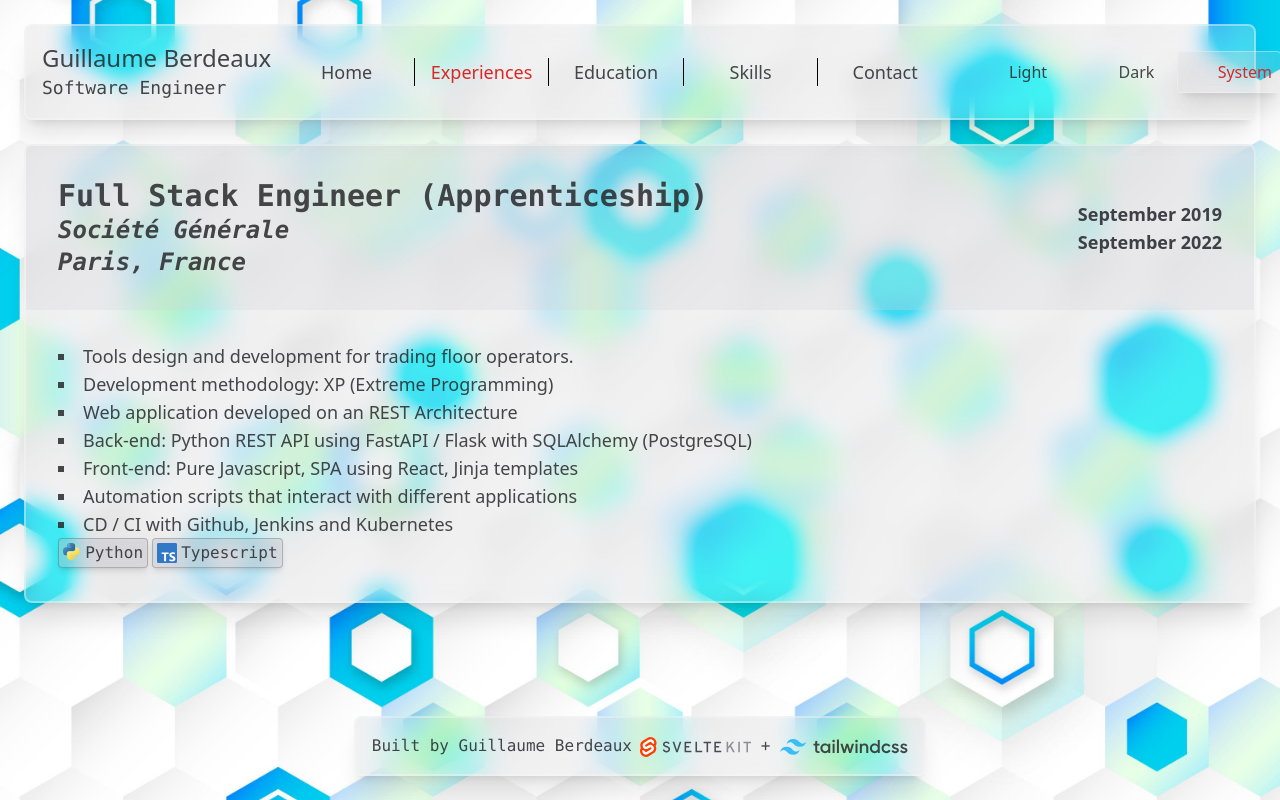
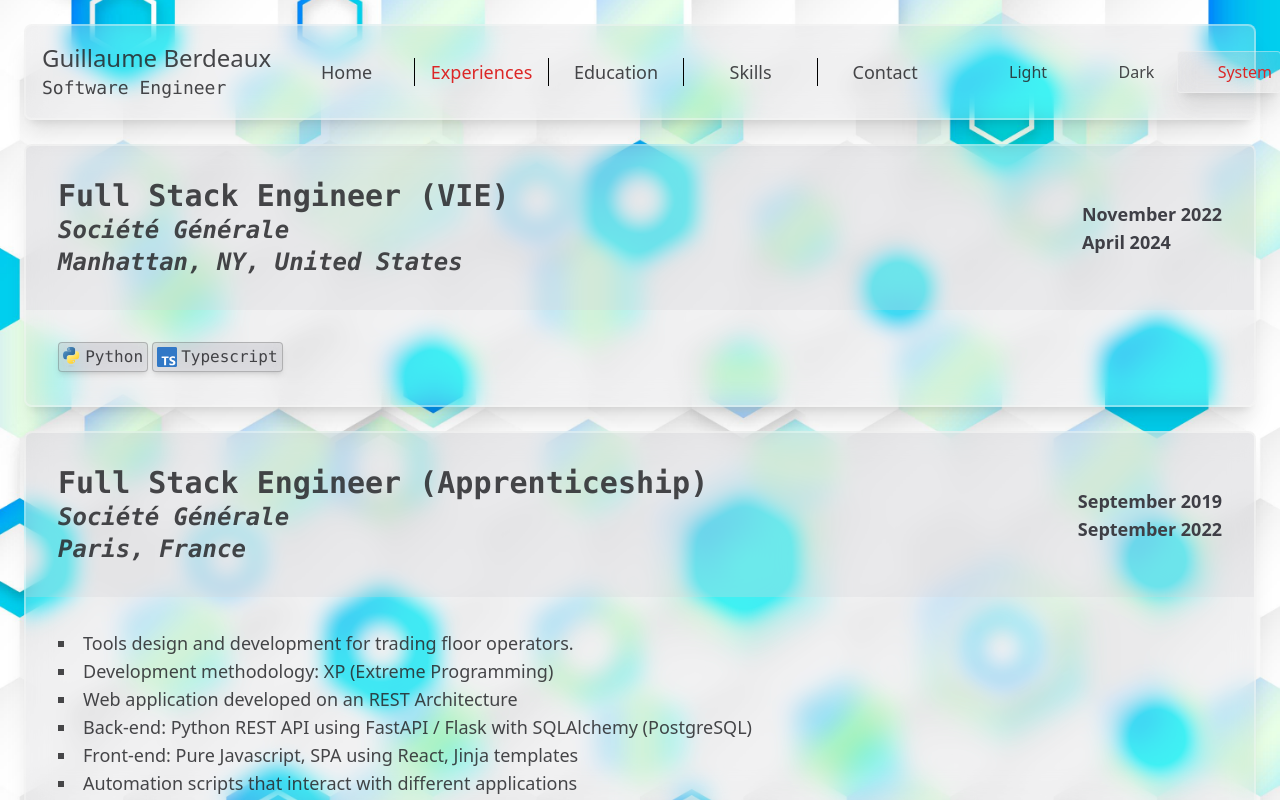
Before and after one commit to Abydos12/cv, a SvelteKit app: page /experiences in a window 1280 px wide. Built offline with nearby package versions, Linux system fonts and the light colour scheme; some icons are missing.

Commit message:
add experiences

```diff
--- a/src/routes/experiences/+page.svelte
+++ b/src/routes/experiences/+page.svelte
@@ -4,6 +4,13 @@
   import IconTag from "$lib/components/IconTag.svelte";
 
   const experiences = [
+    {
+      title: "Full Stack Engineer (VIE)",
+      company: "Société Générale",
+      location: "Manhattan, NY, United States",
+      dates: { start: "November 2022", end: "April 2024" },
+      missions: [],
+    },
     {
       title: "Full Stack Engineer (Apprenticeship)",
       company: "Société Générale",
@@ -18,6 +25,13 @@
         "Automation scripts that interact with different applications",
         "CD / CI with Github, Jenkins and Kubernetes",
       ],
+    },
+    {
+      title: "Full Stack Developer (Internship)",
+      company: "Société Générale",
+      location: "Paris, France",
+      dates: { start: "April 2019", end: "June 2019" },
+      missions: [],
     },
   ];
 </script>
```
